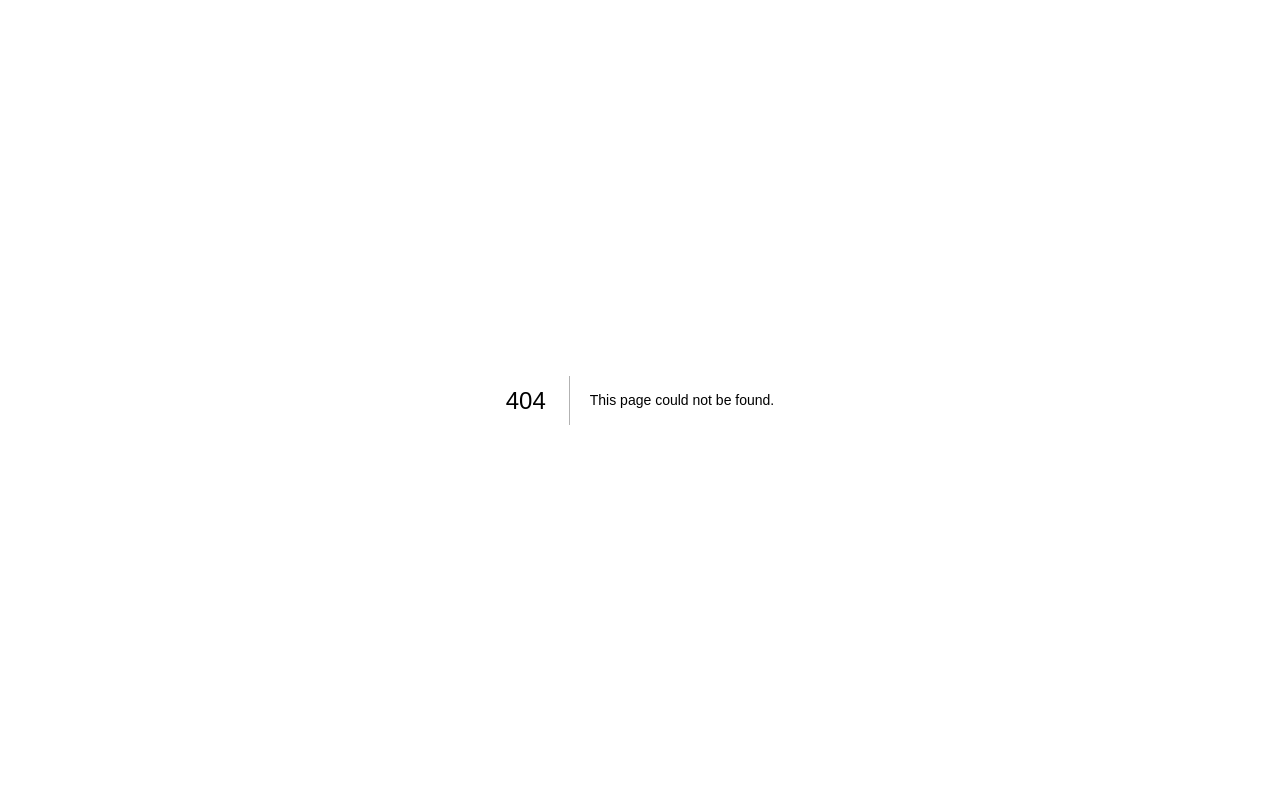
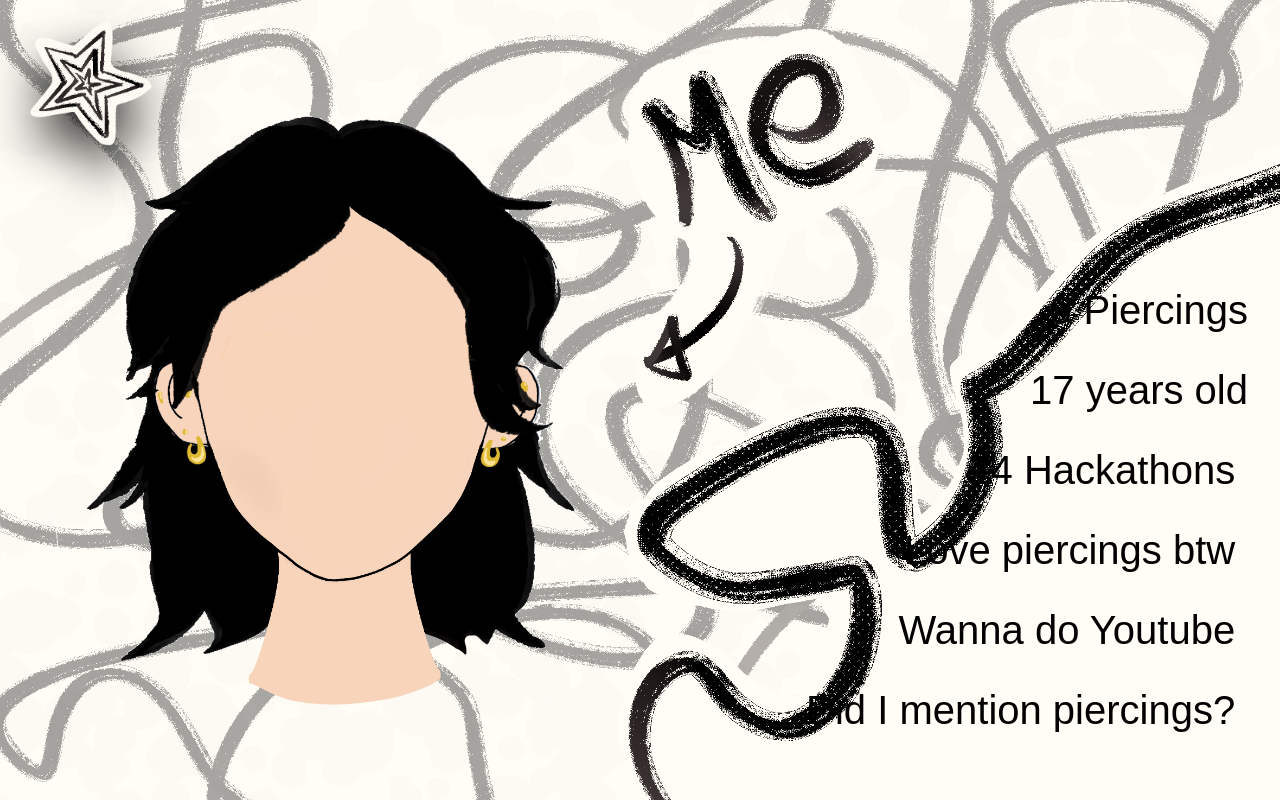
Before and after one commit to jane-does-coding/My-Stars-Website, a Next.js app: page /profile in a window 1280 px wide. Before the commit this address had no page. Built offline with nearby package versions, Linux system fonts and the light colour scheme; a web font is replaced by a local one.

Commit message:
created profile

```diff
--- a/app/(pages)/explore/page.tsx
+++ b/app/(pages)/explore/page.tsx
@@ -37,7 +37,7 @@ const ExplorePage = () => {
 			<img
 				src="/imgs/instagram.png"
 				onClick={() => handleNav("/blogs")}
-				className="w-[38vw] object-cover absolute hover:scale-105 top-[66vh] left-[55vw] drop-shadow-2xl drop-shadow-black/80 transition-all ease-in-out cursor-pointer z-10"
+				className="w-[38vw] object-cover absolute hover:scale-105 top-[64vh] left-[53vw] drop-shadow-2xl drop-shadow-black/80 transition-all ease-in-out cursor-pointer z-10"
 				alt=""
 			/>
 
@@ -51,7 +51,7 @@ const ExplorePage = () => {
 			<img
 				src="/imgs/slack.png"
 				onClick={() => handleNav("/explore")}
-				className="w-[25vw] object-cover absolute hover:scale-105 top-[20vh] left-[70vw] drop-shadow-2xl drop-shadow-black/80 transition-all ease-in-out cursor-pointer z-10"
+				className="w-[25vw] object-cover absolute hover:scale-105 top-[18vh] left-[70vw] drop-shadow-2xl drop-shadow-black/80 transition-all ease-in-out cursor-pointer z-10"
 				alt=""
 			/>
 
@@ -65,7 +65,7 @@ const ExplorePage = () => {
 			<img
 				src="/imgs/gmail.png"
 				onClick={() => handleNav("/explore")}
-				className="w-[36vw] object-cover absolute hover:scale-105 top-[40vh] left-[35vw] drop-shadow-2xl drop-shadow-black/80 transition-all ease-in-out cursor-pointer z-10"
+				className="w-[36vw] object-cover absolute hover:scale-105 top-[37vh] left-[35vw] drop-shadow-2xl drop-shadow-black/80 transition-all ease-in-out cursor-pointer z-10"
 				alt=""
 			/>
 			{/* <div className="mx-auto z-5 relative flex flex-col">
--- /dev/null
+++ b/app/(pages)/profile/page.tsx
@@ -0,0 +1,34 @@
+import React from "react";
+
+const ProfilePage = () => {
+	return (
+		<div className="bg-neutral-600 h-screen w-full flex items-center justify-center">
+			<img
+				src="/imgs/profile-page.png"
+				className="w-full h-screen object-cover fixed top-0 left-0 z-0 opacity-100"
+				alt=""
+			/>
+			<p className="text-[5vh] fixed top-[35vh] right-[2.5vw]">9 Piercings</p>
+			<p className="text-[5vh] fixed top-[45vh] right-[2.5vw]">17 years old</p>
+			<p className="text-[5vh] fixed top-[55vh] right-[3.5vw]">14 Hackathons</p>
+			<p className="text-[5vh] fixed top-[65vh] right-[3.5vw]">
+				Love piercings btw
+			</p>
+			<p className="text-[5vh] fixed top-[75vh] right-[3.5vw]">
+				Wanna do Youtube
+			</p>
+			<p className="text-[5vh] fixed top-[85vh] right-[3.5vw]">
+				Did I mention piercings?
+			</p>
+			<a href="/">
+				<img
+					src="/imgs/star.png"
+					className="w-[10vw] hover:scale-105 object-cover absolute top-[2vh] left-[2vw] drop-shadow-2xl drop-shadow-black/80 transition-all ease-in-out cursor-pointer z-10"
+					alt=""
+				/>
+			</a>
+		</div>
+	);
+};
+
+export default ProfilePage;
--- a/app/page.tsx
+++ b/app/page.tsx
@@ -37,6 +37,7 @@ export default function Home() {
 
 			<img
 				src="/imgs/profile.png"
+				onClick={() => handleNav("/profile")}
 				className="w-[37.5vw] object-cover absolute hover:scale-[102%] bottom-0 right-0 drop-shadow-2xl drop-shadow-black/80 transition-all ease-in-out cursor-pointer z-10"
 				alt=""
 			/>
```
Also changed, not shown: public/imgs/profile-page.png (added).
